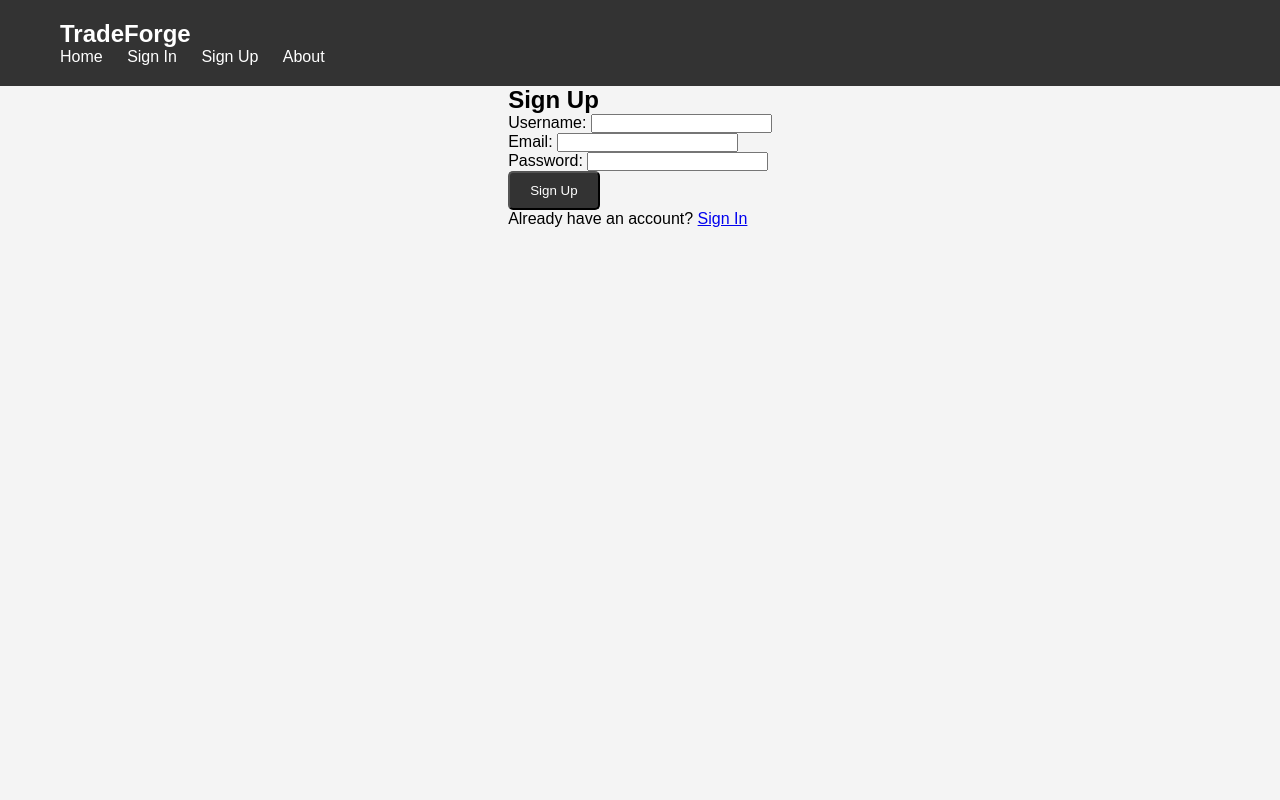
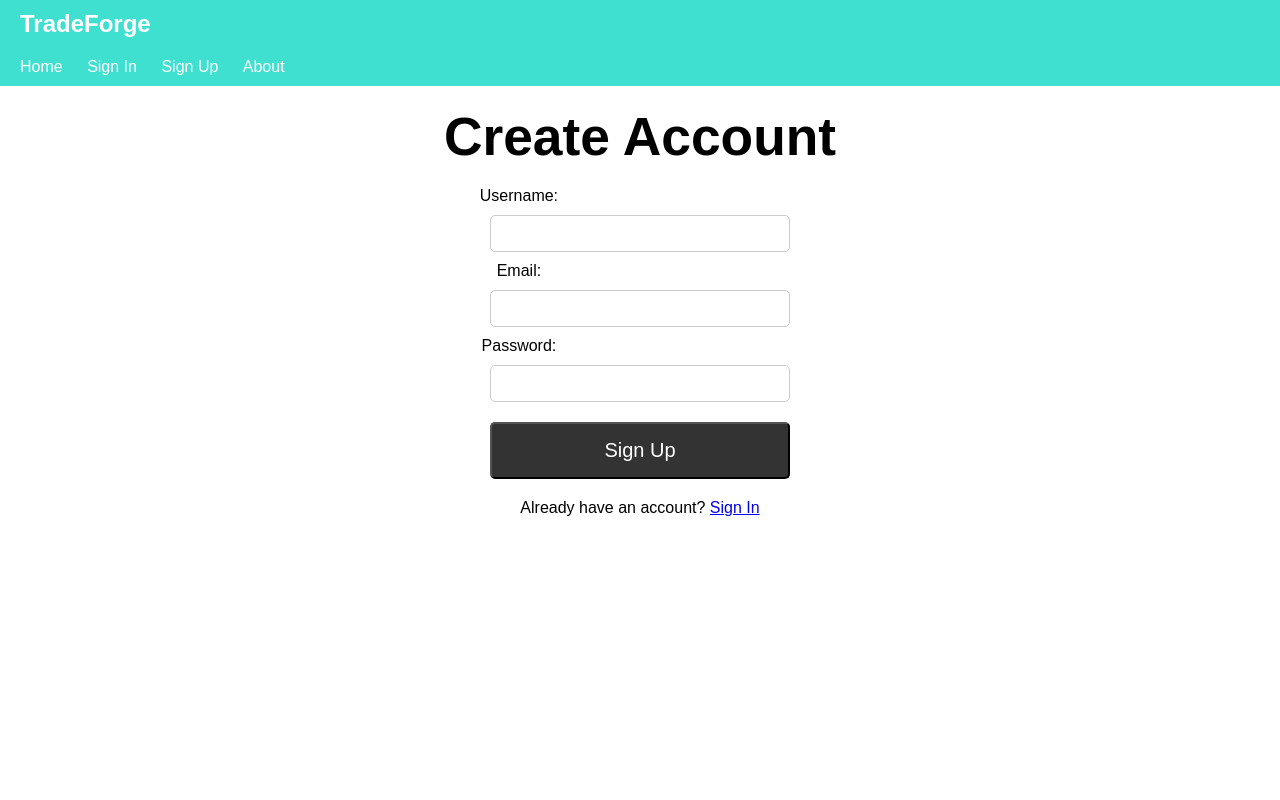
Before and after one commit to yigittuncer07/trade-forge, a Flask app: page /signup in a window 1280 px wide. Run offline with Flask 3, Linux system fonts and the light colour scheme; some libraries are stand-ins or nearby versions.

Commit message:
Turkuaz ve sign up ve about us

```diff
--- a/app/static/css/style.css
+++ b/app/static/css/style.css
@@ -6,10 +6,11 @@
 
 body {
     font-family: Arial, sans-serif;
-    background-color: #f4f4f4;
+    background-color: #ffffff;
     display: flex;
     flex-direction: column;
     min-height: 100vh;
+
 }
 
 .container {
--- a/app/templates/signup.html
+++ b/app/templates/signup.html
@@ -6,35 +6,81 @@
     <title>TradeForge - Sign Up</title>
     <link rel="stylesheet" href="static/css/style.css">
     <link rel="icon" type="image/jpg" href="{{ url_for('static', filename='logo.jpg') }}">
+    <style>
 
+        body {
+            background-color: #FFFFFF; /* Set the background color */
+
+        }
+        header, footer {
+            background-color: #40E0D0;
+            color: white;
+            padding: 10px 0;
+        }
+
+        h1 {
+            margin-bottom: 20px;
+            padding: 0;
+        }
+        h2 {
+            margin-top: 20px;
+            font-size: 40pt;
+            margin-bottom: 20px;
+        }
+        .form-container {
+            text-align: center; /* Center-align the content */
+        }
+        .form-group label {
+            margin-top: 10px;
+            display: block;
+            margin-bottom: 10px; /* Add some spacing between labels */
+            width: 150px; /* Adjust the width as needed */
+        }
+
+        .form-group input {
+            width: 300px; /* Adjust the width of input fields */
+            padding: 10px; /* Add some padding for better appearance */
+            border: 1px solid #ccc; /* Optional: Add border for input fields */
+            border-radius: 5px; /* Optional: Add border-radius for input fields */
+        }
+
+        .btn {
+            margin-top: 20px; /* Add some margin to the button */
+            padding: 15px 30px; /* Increase padding */
+            font-size: 20px; /* Increase font size */
+            width: 300px;
+            margin-bottom: 20px;
+
+        }
+    </style>
 </head>
 <body>
 
 <header>
     <nav>
-            <div class="container">
+        <div class="container" style="margin-left: 0;">
             <h1>TradeForge</h1>
             <ul>
                 <li><a href="/index">Home</a></li>
                 <li><a href="/signin">Sign In</a></li>
                 <li><a href="/signup">Sign Up</a></li>
                 <li><a href="/about">About</a></li>
-
             </ul>
         </div>
     </nav>
 </header>
 
-    {% with messages = get_flashed_messages()%}
-    {% if messages%}
-    {% for message in messages%}
+{% with messages = get_flashed_messages() %}
+{% if messages %}
+{% for message in messages %}
 <p style="text-align: center;">{{message}}</p>
-    {%endfor%}
-    {%endif%}
-    {%endwith%}
+{% endfor %}
+{% endif %}
+{% endwith %}
 
 <div class="container">
-        <h2>Sign Up</h2>
+    <h2>Create Account</h2>
+    <div class="form-container"> <!-- Add a container for the form -->
         <form action="/signup" method="post">
             <div class="form-group">
                 <label for="username">Username:</label>
@@ -52,7 +98,7 @@
         </form>
         <p>Already have an account? <a href="/signin">Sign In</a></p>
     </div>
-
+</div>
 
 </body>
 </html>
```
Also changed, not shown: app/templates/404.html (+9 -0 lines), app/templates/about.html (+26 -5 lines), app/templates/index.html (+14 -3 lines), app/templates/main.html (+10 -1 lines), app/templates/market.html (+11 -0 lines), app/templates/sellbuy.html (+12 -1 lines), app/templates/signin.html (+11 -1 lines), app/templates/wallet.html (+12 -1 lines). Lines whose indentation alone changed are shown as unchanged.
